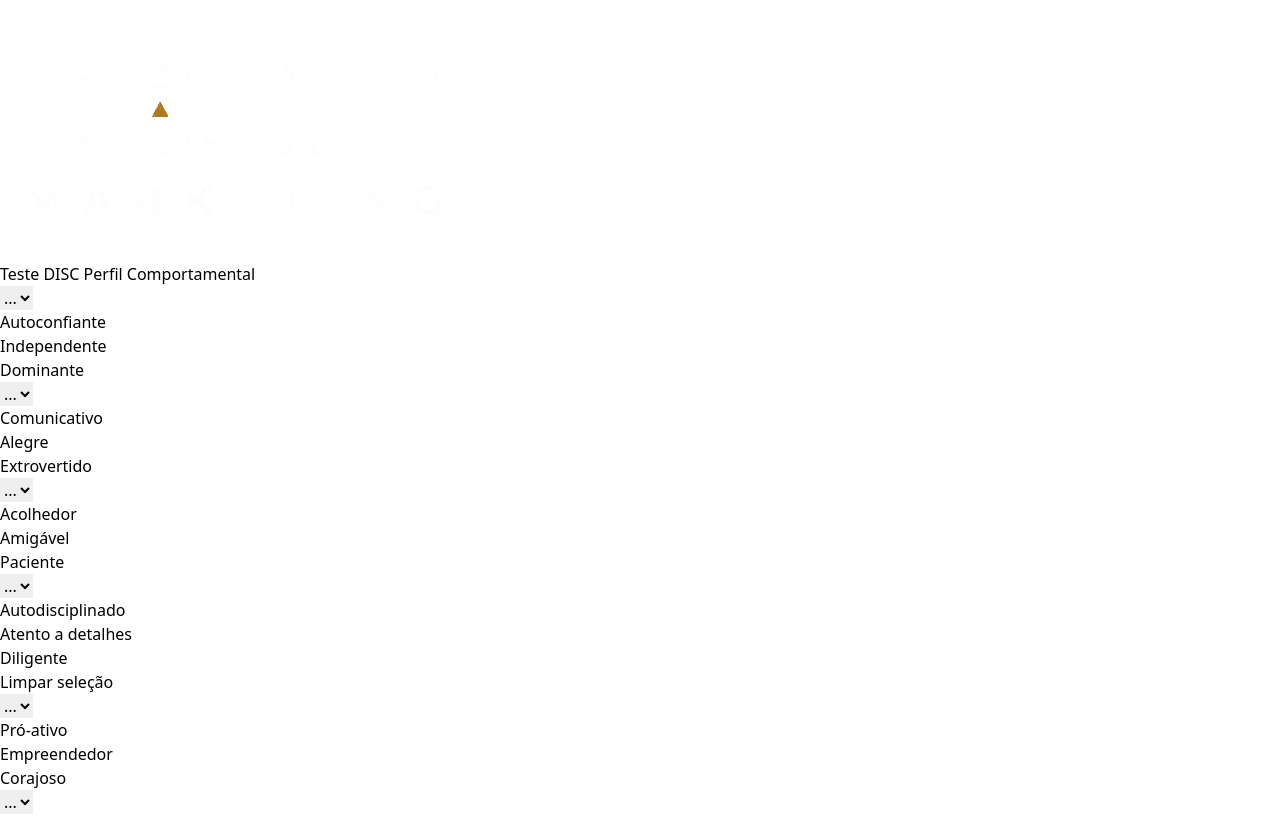
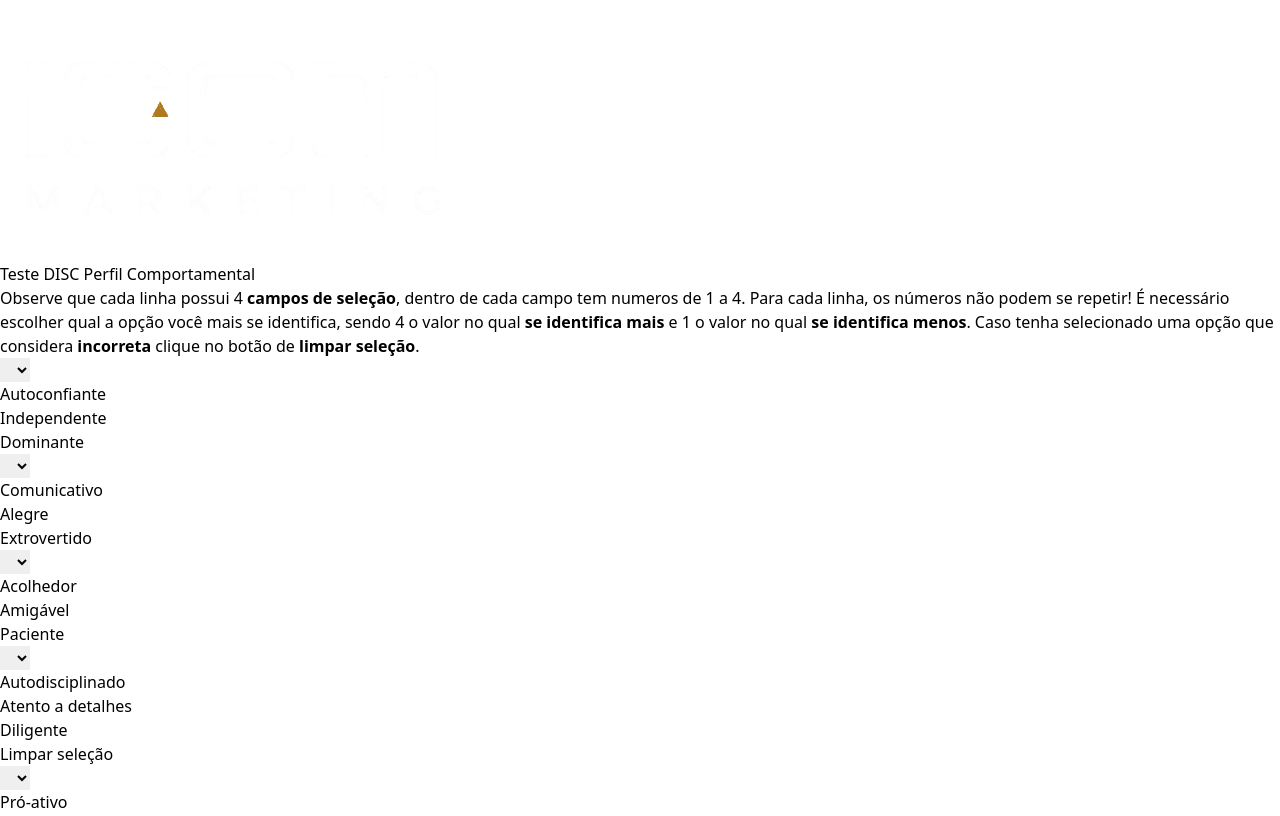
Before and after one commit to ICOM-Comunicacao/lp-teste-perfil-comportamental, a React (Vite) app: page / in a window 1280 px wide. Shown: the top 816 px of the page. Built offline with nearby package versions, Linux system fonts and the light colour scheme.

Commit message:
adicionando cabecalho explicacao

```diff
--- a/src/App.tsx
+++ b/src/App.tsx
@@ -128,13 +128,16 @@ function App() {
         <main className="min-h-[calc(100vh_-_139.16px)] p-3 w-full max-w-[1300px] mx-auto">
           {!resultado ?
             <>
+              <section className="my-10 border border-slate-300 shadow-md rounded-md bg-slate-100 p-5">
+                <p className="text-gray-700">Observe que cada linha possui 4 <strong>campos de seleção</strong>, dentro de cada campo tem numeros de 1 a 4. Para cada linha, os números não podem se repetir! É necessário escolher qual a opção você mais se identifica, sendo 4 o valor no qual <strong>se identifica mais</strong> e 1 o valor no qual <strong>se identifica menos</strong>. Caso tenha selecionado uma opção que considera <strong>incorreta</strong> clique no botão de <strong>limpar seleção</strong>.</p>
+              </section>
               {lista.map((items, i) => (
                 <form onSubmit={(e) => e.preventDefault()} key={i} className={`flex justify-between flex-wrap md:flex-nowrap py-10 ${(Lista.length - 1) != i ? 'border-b-2': ''}`}>
                   {items.row.map((item, index) => (
                     <div className="flex gap-4 w-full px-3 py-4 md:py-0" key={index}>
                       <div className="group flex items-center justify-center">
                           <select onChange={(e) => adicionarValores(e, items, i)} name={item.name} className="bg-gray-50 border shadow-sm border-gray-300 text-gray-900 text-sm rounded-lg focus:ring-blue-500 focus:border-blue-500 block w-12 p-2.5">
-                            <option value="">...</option>
+                            <option value=""></option>
                             {item.options.map((option, indexOption) => <option key={indexOption} disabled={option.disabled} value={option.id}>{option.id}</option>)}
                           </select>
                       </div>
```
